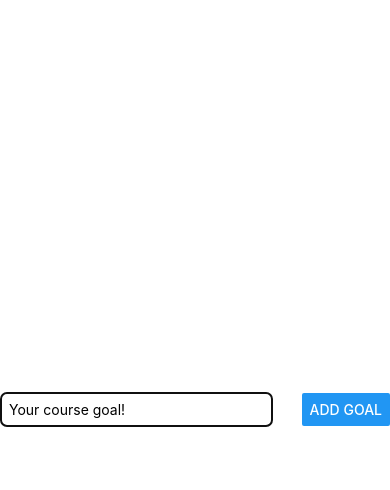
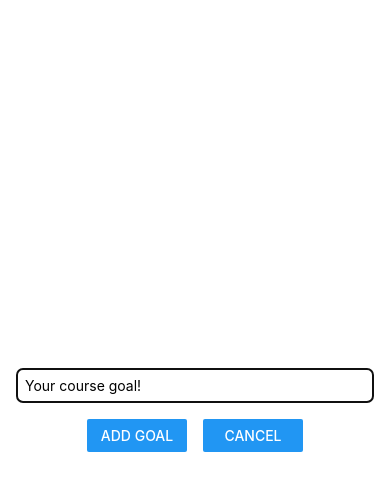
Before and after one commit to veyselkartalmis/react-native-course, a React Native app: screen / in a window 390 px wide. Both pictures are taken after a click on the button "ADD NEW GOAL". Shown: the top 490 px of the page. Built offline with nearby package versions, Linux system fonts and the light colour scheme.

Commit message:
styling the modal overlay

```diff
--- a/components/GoalInput.js
+++ b/components/GoalInput.js
@@ -22,7 +22,14 @@
                     onChangeText={goalInputHandler}
                     value={enteredText}
                 />
-                <Button title="Add Goal" onPress={addGoalHandler} />
+                <View style={styles.buttonContainer}>
+                    <View style={styles.button}>
+                        <Button title="Add Goal" onPress={addGoalHandler} />
+                    </View>
+                    <View style={styles.button}>
+                        <Button title="Cancel" onPress={addGoalHandler} />
+                    </View>
+                </View>
             </View>
         </Modal>
     );
@@ -33,10 +40,10 @@
 const styles = StyleSheet.create({
     inputContainer: {
         flex: 1,
-        flexDirection: "row",
-        justifyContent: "space-between",
+        justifyContent: "center",
         alignItems: "center",
         marginBottom: 24,
+        padding: 16,
         borderBottomWidth: 1,
         borderBottomColor: "#cccccc",
     },
@@ -45,8 +52,17 @@
         borderWidth: 1,
         borderColor: "#cccccc",
         borderRadius: 6,
-        width: "70%",
+        width: "100%",
         padding: 8,
-        marginRight: 8,
+    },
+
+    buttonContainer: {
+        marginTop: 16,
+        flexDirection: "row",
+    },
+
+    button: {
+        width: 100,
+        marginHorizontal: 8,
     },
 });
```
